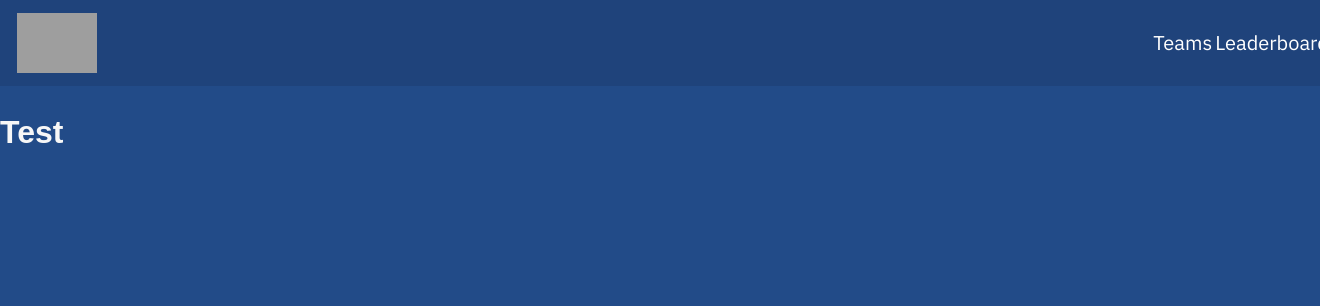
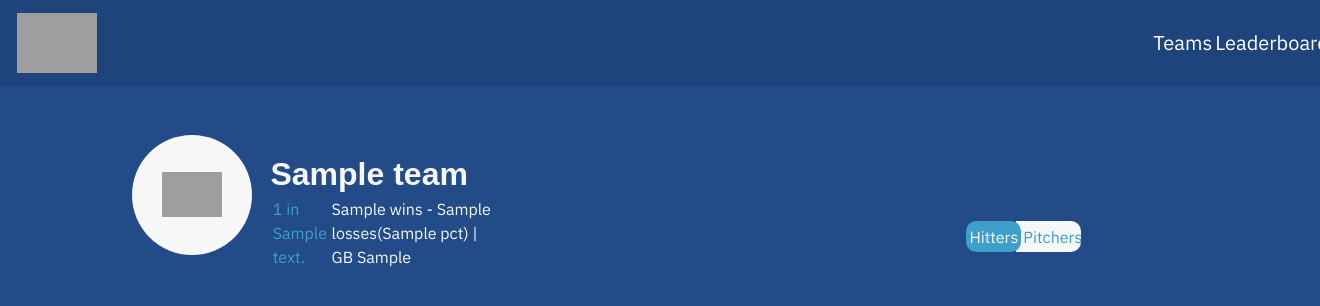
Before and after one commit to Lvcky-gg/stats_app, a Django app: template app/api/templates/team_pitchers.html in a window 1320 px wide; the page is wider, and only the part inside the window is pictured. Shown: the top 306 px of that part. Run offline with Django 4.2, Linux system fonts and the light colour scheme; the template is opened without the code that fills it: most values are stand-ins (such as "Sample title", 1, 10 or a date in 2020); grey boxes are pictures that could not be loaded.

Commit message:
added button group

```diff
--- a/app/api/static/css/home.css
+++ b/app/api/static/css/home.css
@@ -218,5 +218,88 @@ tr:nth-child(even) {
 }
 .btn-group {
     position:relative;
-    left:70%;
+    left:80%;
+    bottom:40%;
+    display:flex;
+    flex-direction:row;
+    width:10%;
 }
+
+.btn-groupLholder{
+    display:flex;
+    flex-direction:row;
+    justify-content: space-between;
+    width: 100%;
+    margin:auto;
+    margin-top:5%;
+    margin-bottom:5%;
+    background-color: #3E9FCA;
+    padding:3%;
+    border-radius: 10px;
+    z-index: 2;
+    position:relative;
+    right:10%;
+}
+.btn-groupLholder>a {
+    color:#F7F7F7;
+}
+.btn-groupDholder{
+    display:flex;
+    flex-direction:row;
+    justify-content: space-between;
+    width: 100%;
+    margin:auto;
+    margin-top:5%;
+    margin-bottom:5%;
+    background-color: #f7f7f7;
+    padding:3%;
+    border-radius: 0px 10px 10px 0px;
+    position:relative;
+    right:15%;
+    z-index: 1;
+}
+.btn-groupDholder>a {
+    color:#3E9FCA;
+    margin-left:7%;
+}
+
+
+
+
+.btn-groupPholder{
+    display:flex;
+    flex-direction:row;
+    justify-content: space-between;
+    width: 100%;
+    margin:auto;
+    margin-top:5%;
+    margin-bottom:5%;
+    background-color: #f7f7f7;
+    padding:3%;
+    border-radius: 10px;
+    z-index: 2;
+    position:relative;
+    right:10%;
+}
+.btn-groupPholder>a {
+    color:#3E9FCA;
+}
+.btn-groupHholder{
+    display:flex;
+    flex-direction:row;
+    justify-content: space-between;
+    width: 100%;
+    margin:auto;
+    margin-top:5%;
+    margin-bottom:5%;
+    background-color: #3E9FCA;
+    padding:3%;
+    border-radius: 0px 10px 10px 0px;
+    position:relative;
+    right:15%;
+    z-index: 1;
+}
+.btn-groupHholder>a {
+    color:#f7f7f7;
+    margin-left:7%;
+}
--- a/app/api/templates/team_pitchers.html
+++ b/app/api/templates/team_pitchers.html
@@ -1,3 +1,105 @@
-{% extends 'index.html' %} {% block content %}
-<h1>Test</h1>
+{% extends 'index.html' %} {% load static %}{% block content %}
+
+<div id="team-players-container">
+  <div id="team-player-top">
+    <div id="team-players-info">
+      <div>
+        <div id="team-players-img-border">
+          <img
+            id="team-players-logo-team"
+            src="https://www.mlbstatic.com/team-logos/{{id}}.svg"
+            alt="logo"
+          />
+        </div>
+      </div>
+      <div id="team-header">
+        <h1>{{team.team.name}}</h1>
+        <div id="team-player-team-stats">
+          <p id="team-player-team-rank">
+            {{team.divisionRank}} in {{team.division}}
+          </p>
+          <p id="team-header-p">
+            {{team.leagueRecord.wins}} -
+            {{team.leagueRecord.losses}}({{team.leagueRecord.pct}}) | GB
+            {{team.gamesBack}}
+          </p>
+        </div>
+      </div>
+    </div>
+    <div class="btn-group" role="group" aria-label="Basic example">
+        <div class="btn-groupLholder">
+            <a href="/teams/{{id}}/hitters" class="btn btn-primary">Hitters</a>
+        </div>
+        <div class="btn-groupDholder">
+            <a href="/teams/{{id}}/pitchers" class="btn btn-primary">Pitchers</a>
+        </div>
+</div>
+
+</div>
+  {% comment %} </div>
+
+
+  <div class="btn-group" role="group" aria-label="Basic example"></div>
+  <a href="/teams/{{id}}/hitters" class="btn btn-primary">Hitters</a>
+  <a href="/teams/{{id}}/pitchers" class="btn btn-primary">Pitchers</a>
+  </div>  {% endcomment %}
+
+
+  <div>
+    <table class="tablesTwo">
+      <thead>
+        <th>Pos</th>
+        <th>#</th>
+        <th>Player</th>
+
+        <th>Age</th>
+
+        <th>B</th>
+        <th>T</th>
+        <th>PA</th>
+        <th>H</th>
+        <th>2B</th>
+        <th>3B</th>
+        <th>HR</th>
+        <th>SB</th>
+
+        <th>AVG</th>
+        <th>OBP</th>
+        <th>OPS</th>
+      </thead>
+      <tbody>
+        {% for player in players %}
+        <tr>
+          <td>{{player.position}}</td>
+          <td>{{player.jerseyNumber}}</td>
+          <td>
+            <a href="/players/{{id}}" class="player-link">
+              <img
+                src="https://content.mlb.com/images/headshots/current/60x60/{{player.id}}.png"
+              />
+              {{player.fullname}}</a
+            >
+          </td>
+
+          <td>{{player.age}}</td>
+
+          <td>{{player.b}}</td>
+          <td>{{player.t}}</td>
+          <td>{{player.pa}}</td>
+          <td>{{player.h}}</td>
+          <td>{{player.2b}}</td>
+          <td>{{player.3b}}</td>
+          <td>{{player.hr}}</td>
+          <td>{{player.sb}}</td>
+          <td>{{player.avg}}</td>
+          <td>{{player.obp}}</td>
+          <td>{{player.ops}}</td>
+        </tr>
+        {% endfor %}
+      </tbody>
+    </table>
+
+  </div>
+
+{% comment %} </div> {% endcomment %}
 {% endblock %}
--- a/app/api/urls.py
+++ b/app/api/urls.py
@@ -4,4 +4,5 @@ from . import views
 urlpatterns = [
     path("", views.home, name="home"),
     path("teams/<str:id>/hitters", views.team_hitters, name="team_hitters"),
+    path("teams/<str:id>/pitchers", views.team_pitchers, name="team_pitchers"),
 ]
--- a/app/api/views.py
+++ b/app/api/views.py
@@ -22,3 +22,7 @@ def team_hitters(request, id=id):
     teamdetails = team_details(id)
     players = get_hitters(id)
     return render(request, "team_hitters.html", { "id":id, "team":teamdetails, "players":players })
+
+def team_pitchers(request, id=id):
+    teamdetails = team_details(id)
+    return render(request, "team_pitchers.html", { "id":id, "team":teamdetails, })
```
Also changed, not shown: app/api/templates/team_hitters.html (+11 -16 lines).
